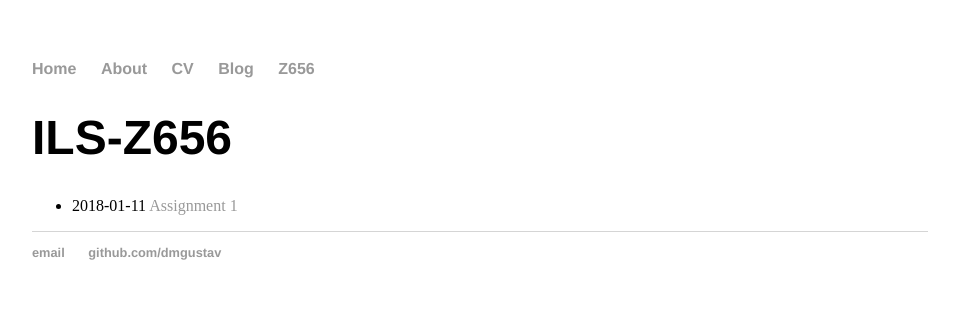
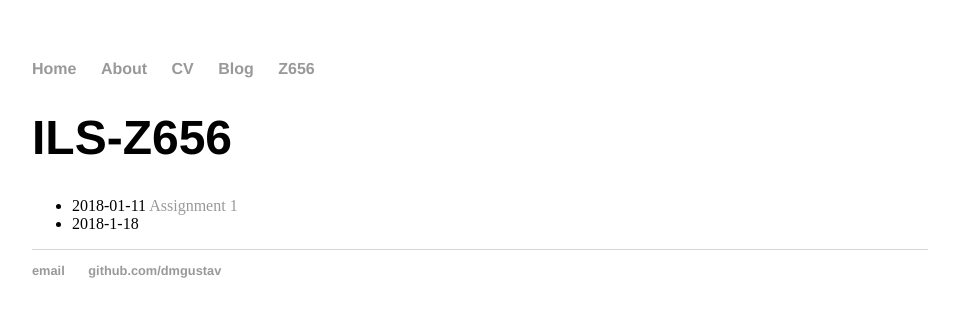
Before and after one commit to dmgustav/dmgustav.github.io, a Jekyll site: the page built from z656/index.html, in a window 1280 px wide. Shown: the top 317 px of the page, without its empty margins (160-1119 px from the left). Built offline with Jekyll 4.4.1, drawn with Linux system fonts in a browser that asks for light colours.

Commit message:
Update index.html

```diff
--- a/z656/index.html
+++ b/z656/index.html
@@ -5,4 +5,5 @@ title: ILS-Z656
 	<h1>{{ page.title }}</h1>
 	<ul class="assignments">
 	    <li>2018-01-11 <a href="https://dmgustav.github.io/z656/assignment1/index.html" title="Assignment 1">Assignment 1</a></li>
+		<li>2018-1-18 <a href="/z656/assignment2/index.html" title="assignment 2</a>"</li>
 	</ul>
```
